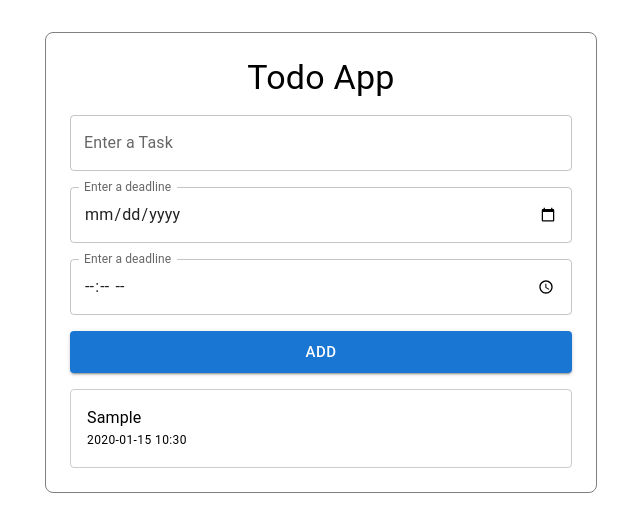
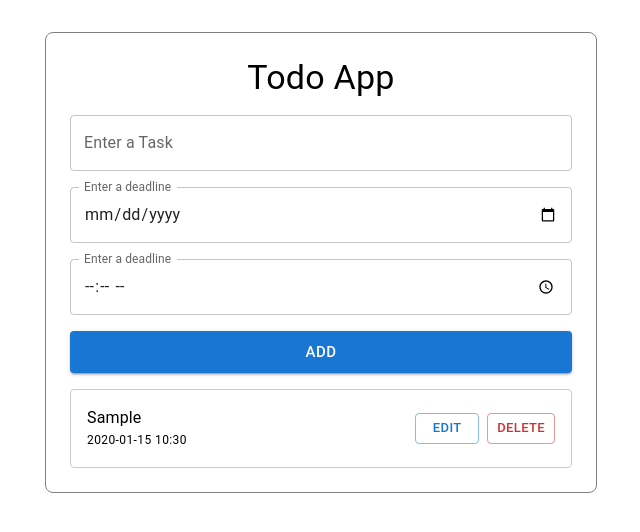
Before and after one commit to Prathiksha0808/Todo_APP, a React (Vite) app: page / in a window 1280 px wide. Both pictures are taken after typing "Sample", "2020-01-15", "10:30" into the empty fields and a click on the button "ADD". Shown: the top 532 px of the page, without its empty margins (319-959 px from the left). Built offline with nearby package versions, Linux system fonts and the light colour scheme.

Commit message:
add delete todo functionality

```diff
--- a/src/components/todo.jsx
+++ b/src/components/todo.jsx
@@ -3,36 +3,41 @@ import Box from '@mui/material/Box';
 import Typography from '@mui/material/Typography';
 import Button from '@mui/material/Button';
 import TextField from '@mui/material/TextField';
-import {useState} from 'react';
+import { useState } from 'react';
 
 
-function Todo(){
+function Todo() {
 
-  const[task,setTask]=useState("");
-  const[date,setDate]=useState("");
-  const[time,setTime]=useState("");
-  const[todos,setTodo]=useState([]);
+  const [task, setTask] = useState("");
+  const [date, setDate] = useState("");
+  const [time, setTime] = useState("");
+  const [todos, setTodo] = useState([]);
 
-  const handleAddTask=()=>{
-    const newTask={
-      id:Date.now(),
+  const handleAddTask = () => {
+    const newTask = {
+      id: Date.now(),
       task,
       date,
       time,
     };
-    setTodo([...todos,newTask]);
+    setTodo([...todos, newTask]);
     setTask("");
     setDate("");
     setTime("");
   };
 
-return(
+  const handleDelete=(id)=>{
+    setTodo(todos.filter((todo)=>todo.id!==id));
+  }
+
+  return (
     <Container maxWidth="sm">
       <Box
-      sx={{mt: 4,p: 3,
+        sx={{
+          mt: 4, p: 3,
           border: "1px solid grey",
-        borderRadius: 2,display: "flex",
-        flexDirection: "column",gap: 2,
+          borderRadius: 2, display: "flex",
+          flexDirection: "column", gap: 2,
         }}
       >
         <Typography variant="h4" align="center">
@@ -40,15 +45,15 @@ return(
         </Typography>
 
         <TextField
-        label="Enter a Task" variant="outlined" fullWidth value={task} onChange={(e)=>setTask(e.target.value)}
+          label="Enter a Task" variant="outlined" fullWidth value={task} onChange={(e) => setTask(e.target.value)}
         />
 
         <TextField
-        label="Enter a deadline" type="date" variant="outlined" fullWidth  value={date} onChange={(e)=>setDate(e.target.value)} InputLabelProps={{ shrink: true }}
+          label="Enter a deadline" type="date" variant="outlined" fullWidth value={date} onChange={(e) => setDate(e.target.value)} InputLabelProps={{ shrink: true }}
         />
 
         <TextField
-        label="Enter a deadline" type="time" variant="outlined" fullWidth  value={time} onChange={(e)=>setTime(e.target.value)} InputLabelProps={{ shrink: true }}
+          label="Enter a deadline" type="time" variant="outlined" fullWidth value={time} onChange={(e) => setTime(e.target.value)} InputLabelProps={{ shrink: true }}
 
         />
 
@@ -62,14 +67,29 @@ return(
               border: "1px solid #ccc",
               p: 2,
               borderRadius: 1,
+              display: "flex",
+              justifyContent: "space-between",
+              alignItems: "center",
             }}
           >
+            <Box>
               <Typography>{todo.task}</Typography>
               <Typography variant="caption">
                 {todo.date} {todo.time}
               </Typography>
             </Box>
+
+            <Box sx={{ display: "flex", gap: 1 }}>
+              <Button size="small" variant="outlined">
+                Edit
+              </Button>
+              <Button size="small" color="error" variant="outlined" onClick={()=>handleDelete(todo.id)}>
+                Delete
+              </Button>
+            </Box>
+          </Box>
         ))}
+
 
       </Box>
     </Container>
```
Lines whose indentation alone changed are shown as unchanged.
